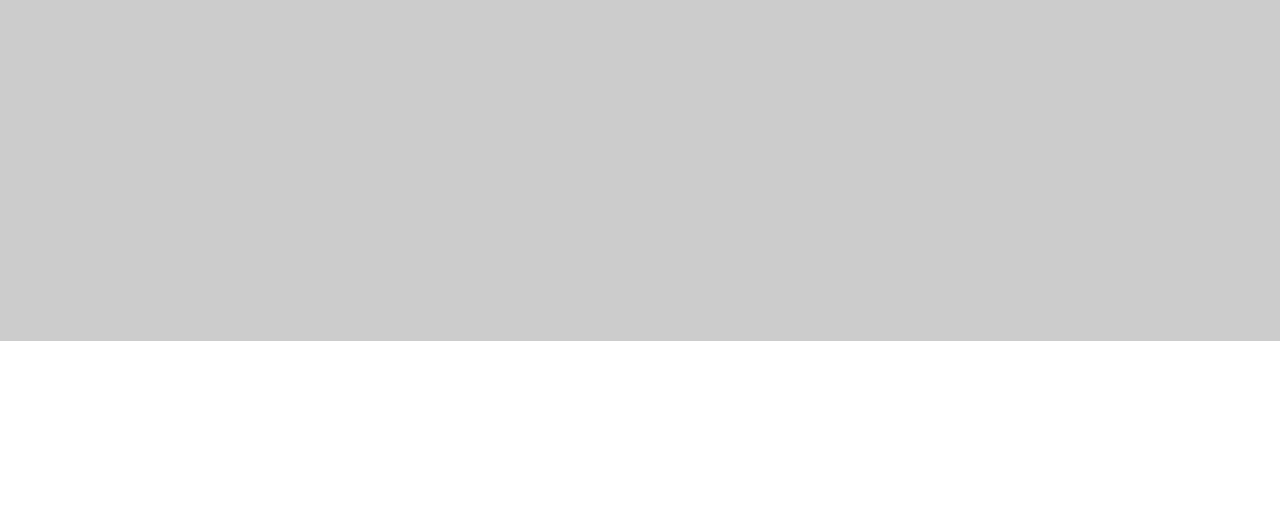
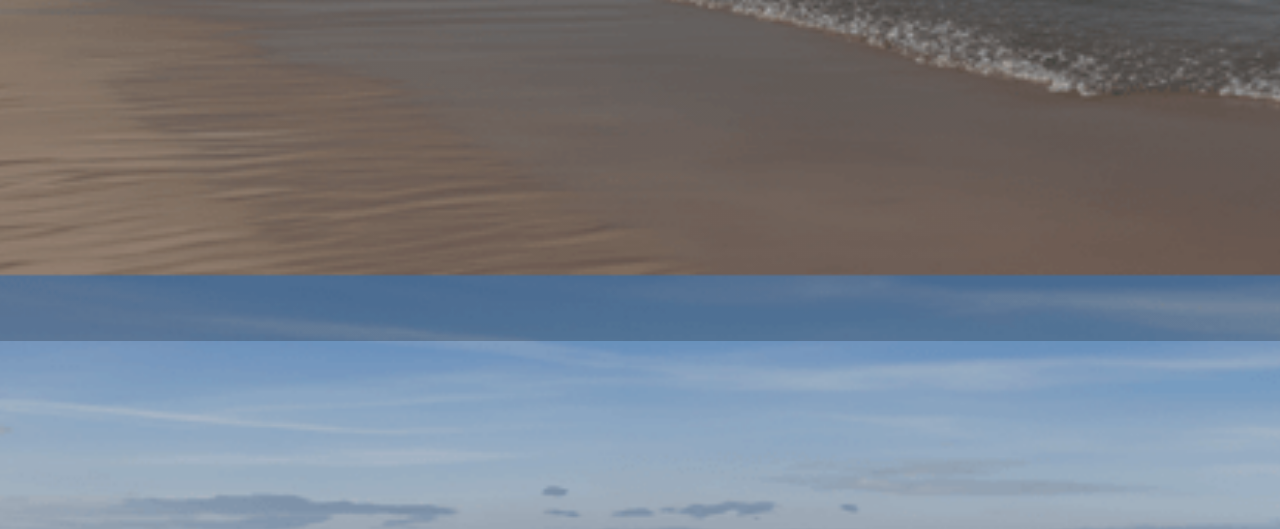
Before and after one commit to ErwinderNette/Fruehlingserwachen-Beauty-und-Wellness, a plain HTML site: page index.html in a window 1280 px wide. Shown: the part 525-1054 px from the top of the page. Drawn offline with nearby package versions, Linux system fonts and the light colour scheme; a script that the page names is missing; files whose address does not match are found by name.

Commit message:
Update webflow.css

```diff
--- a/webflow.css
+++ b/webflow.css
@@ -48,6 +48,9 @@ html {
 body {
   margin: 0;
   min-height: 100%;
+  /* bg bid bg size */
+  background: url('beach_003-p-500.png') no-repeat center center fixed;
+  background-size: cover;
   background-color: #fff;
   font-family: Arial, sans-serif;
   font-size: 14px;
```
